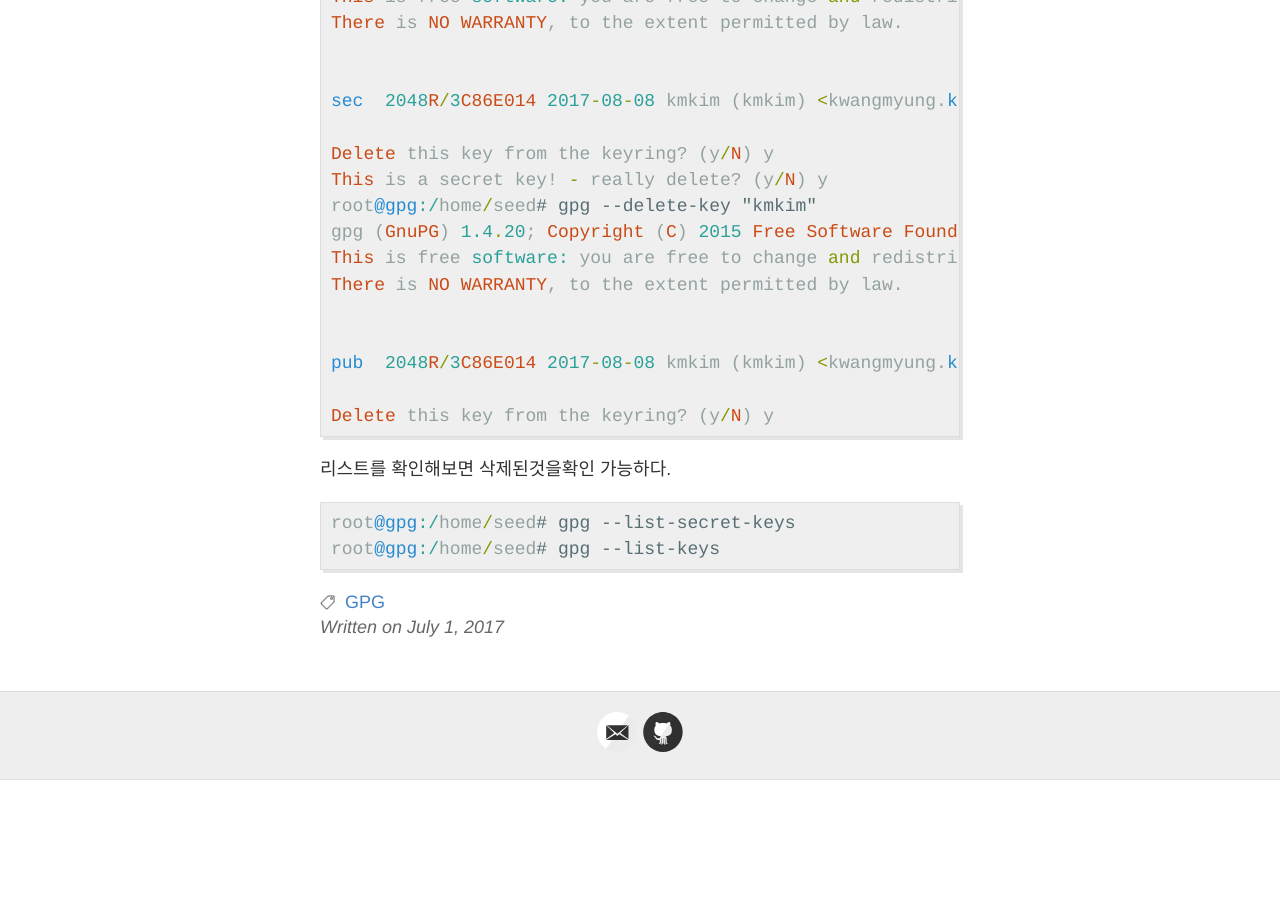
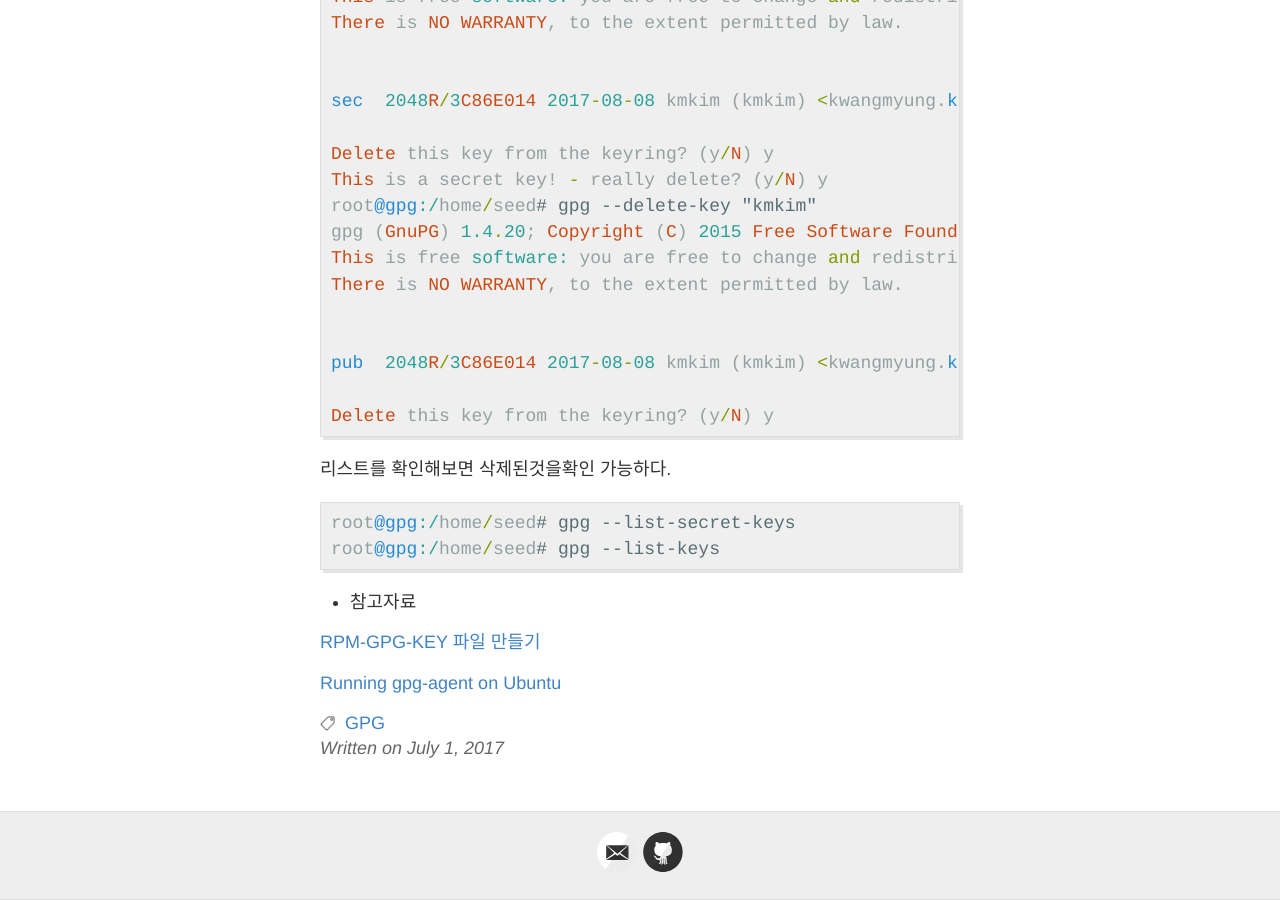
Before and after one commit to xmlangel/xmlangel.github.io, a Jekyll site: the page built from _posts/2017-07-12-Gpg.md, in a window 1280 px wide and 900 px high, scrolled down 9678 px. Built offline with Jekyll 4.4.1, drawn with Linux system fonts in a browser that asks for light colours; nearby versions of some CDN libraries; before the commit the page ends 10458 px from its top, so only the background shows below that.

```diff
--- a/_includes/head.html
+++ b/_includes/head.html
@@ -1,4 +1,8 @@
   <head>
+  <script type="text/javascript" src="http://code.jquery.com/jquery-1.10.2.min.js"></script>
+<script type="text/javascript" src="{{ site.url }}/js/com.alybadawy.external_links.js"></script>
+
+
     <title>{% if page.title %}{{ page.title }} – {% endif %}{{ site.name }} – {{ site.description }}</title>
 
     {% include meta.html %}
--- a/_layouts/page.html
+++ b/_layouts/page.html
@@ -1,7 +1,6 @@
 ---
 layout: default
 ---
-
 <article class="page">
 
   <h1>{{ page.title }}</h1>
--- a/_layouts/post.html
+++ b/_layouts/post.html
@@ -1,7 +1,6 @@
 ---
 layout: default
 ---
-
 <article class="post">
   <h1>{{ page.title }}</h1>
 
--- a/_posts/2017-07-12-Gpg.md
+++ b/_posts/2017-07-12-Gpg.md
@@ -404,3 +404,10 @@ Delete this key from the keyring? (y/N) y
 root@gpg:/home/seed# gpg --list-secret-keys
 root@gpg:/home/seed# gpg --list-keys
 {% endhighlight %}
+
+* 참고자료
+
+[RPM-GPG-KEY 파일 만들기](https://zetawiki.com/wiki/RPM-GPG-KEY_%ED%8C%8C%EC%9D%BC_%EB%A7%8C%EB%93%A4%EA%B8%B0)
+
+[Running gpg-agent on Ubuntu
+](https://michaelheap.com/running-gpg-agent-on-ubuntu/)
--- /dev/null
+++ b/js/com.alybadawy.external_links.js
@@ -0,0 +1,10 @@
+//
+// This JS is for making external link sopen in new tab, and regular links should be defaulted to same tab.
+
+$(document).ready(function() {
+	$("a[href^=http]").each(function(){
+		if(this.href.indexOf(location.hostname) == -1) {
+			$(this).attr({ target: "_blank" });
+		 }
+	})
+});
```
Also changed, not shown: 7 other files.
